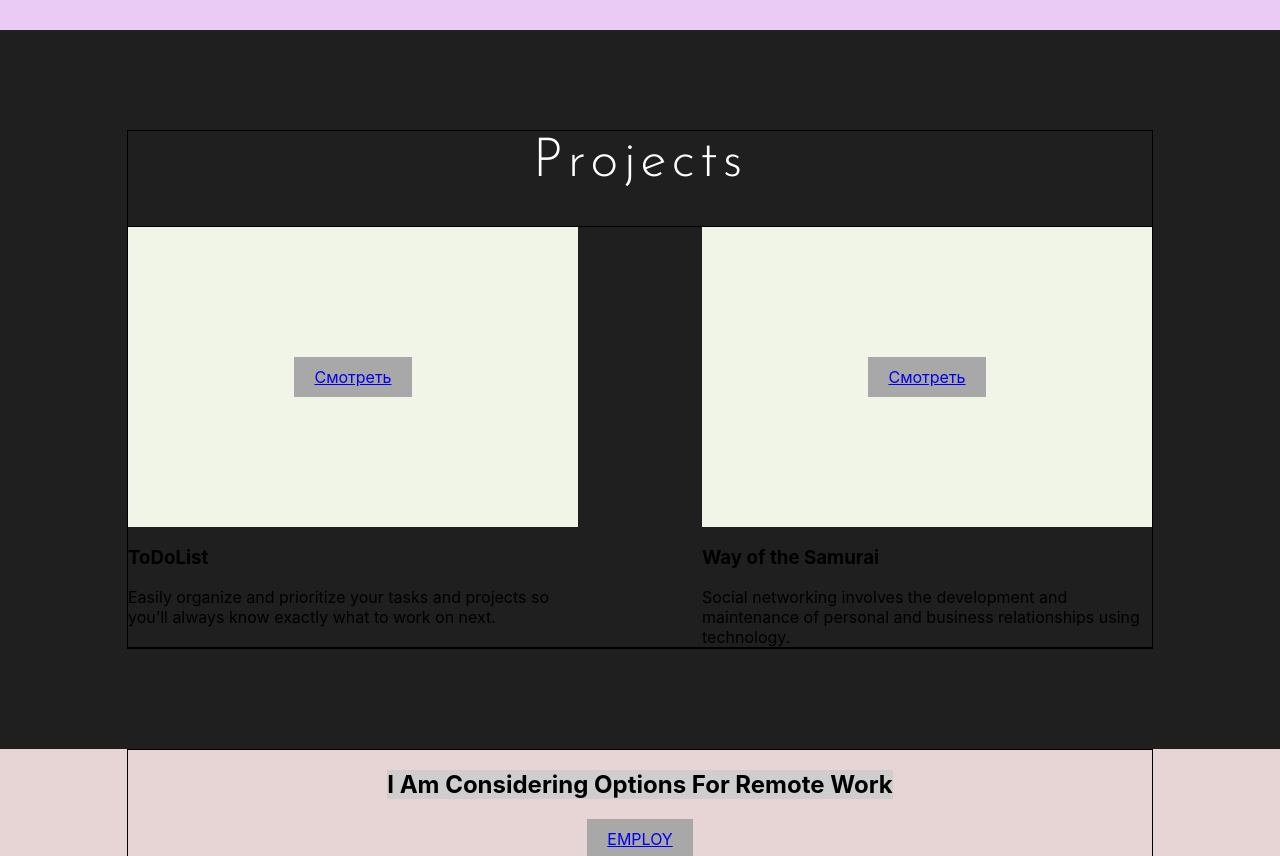
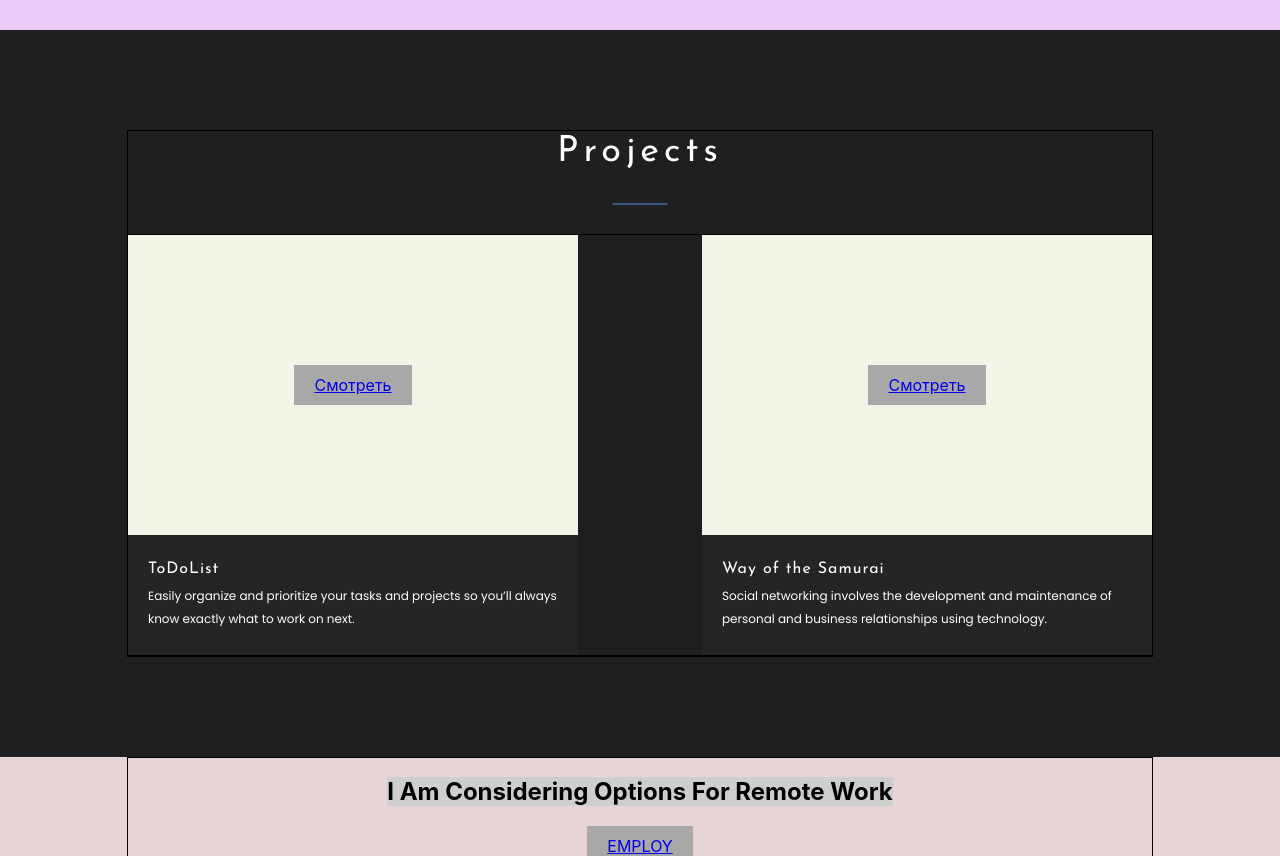
Before and after one commit to YauheniZhukovets/portfolio, a React (Create React App) app: page / in a window 1280 px wide. Shown: the part 1480-2336 px from the top of the page. Built offline with nearby package versions, Linux system fonts and the light colour scheme.

Commit message:
added fonts for the component Project.tsx

```diff
--- a/public/index.html
+++ b/public/index.html
@@ -15,7 +15,8 @@
       user's mobile device or desktop. See https://developers.google.com/web/fundamentals/web-app-manifest/
     -->
     <link rel="manifest" href="%PUBLIC_URL%/manifest.json" />
-    <link href="https://fonts.googleapis.com/css2?family=Josefin+Sans:wght@100;300;400;600;700&display=swap" rel="stylesheet">
+    <link href="https://fonts.googleapis.com/css2?family=Josefin+Sans:wght@100;200;300;400;500;600;700&display=swap" rel="stylesheet">
+    <link href="https://fonts.googleapis.com/css2?family=Poppins:wght@100;200;300;400;500;600;700;800;900&display=swap" rel="stylesheet">
     <!--
       Notice the use of %PUBLIC_URL% in the tags above.
       It will be replaced with the URL of the `public` folder during the build.
--- /dev/null
+++ b/src/common/components/title/Title.module.css
@@ -0,0 +1,22 @@
+.title {
+    margin: 0 0 30px;
+    font-family: 'Josefin Sans', sans-serif;
+    color: #fff;
+    text-transform: capitalize;
+    letter-spacing: 5px;
+    font-size: 36px;
+    line-height: 1.2;
+    font-weight: 400;
+    position: relative;
+}
+
+.title::before {
+    content: '';
+    background: #4e93e6;
+    width: 55px;
+    height: 1px;
+    position: absolute;
+    bottom: -30px;
+    left: 50%;
+    transform: translate(-50%,50%);
+}
--- /dev/null
+++ b/src/common/components/title/Title.tsx
@@ -0,0 +1,15 @@
+import React from 'react';
+import s from './Title.module.css'
+
+type TitlePropsType = {
+    name: string
+}
+
+export const Title = (props: TitlePropsType) => {
+    return (
+        <div className={s.title}>
+            {props.name}
+        </div>
+
+    );
+}
--- a/src/projeсts/Projects.module.css
+++ b/src/projeсts/Projects.module.css
@@ -7,7 +7,6 @@
     flex-direction: column;
     justify-content: flex-start;
     flex-wrap: nowrap;
-
 }
 
 .title {
@@ -15,14 +14,22 @@
     font-family: 'Josefin Sans', sans-serif;
     color: #fff;
     text-transform: capitalize;
-    line-height: 1.2;
     letter-spacing: 5px;
     font-size: 36px;
+    line-height: 1.2;
+    font-weight: 400;
+    position: relative;
 }
 
-.title h2 {
-    margin: 0;
-    font-weight: 300;
+.title::before {
+    content: '';
+    background: #4e93e6;
+    width: 55px;
+    height: 1px;
+    position: absolute;
+    bottom: -30px;
+    left: 50%;
+    transform: translate(-50%,50%);
 }
 
 .projects {
@@ -30,7 +37,9 @@
     width: 100%;
     display: flex;
     justify-content: space-between;
+    align-items: flex-start;
     flex-wrap: wrap;
+    margin-top: 30px;
 }
 
 @media screen and (max-width: 1124px) {
--- a/src/projeсts/Projects.tsx
+++ b/src/projeсts/Projects.tsx
@@ -2,14 +2,17 @@ import React from 'react';
 import s from './Projects.module.css'
 import {Project} from './project/Project';
 import sContainer from '../common/styles/Container.module.css'
+import {Title} from '../common/components/title/Title';
 
 export const Projects = () => {
+   /* const social = {
+        backgroundImage: 'url(' + imgUrl + ')',
+    };*/
+
     return (
         <div className={s.projectsBlock}>
             <div className={`${sContainer.container} ${s.projectsContainer}`}>
-                <div className={s.title}>
-                    <h2>Projects</h2>
-                </div>
+               <Title name={'Projects'} />
                 <div className={s.projects}>
                     <Project
                         name={'ToDoList'}
--- a/src/projeсts/project/Project.module.css
+++ b/src/projeсts/project/Project.module.css
@@ -2,8 +2,8 @@
     width: 450px;
     display: flex;
     flex-direction: column;
+    background-color: #252527;
 }
-
 
 .image {
     height: 300px;
@@ -18,3 +18,24 @@
     background-color: #a8a8a8;
     cursor: pointer;
 }
+
+.projectInfo {
+    padding: 25px 20px;
+}
+
+.projectTitle {
+    font-family: 'Josefin Sans', sans-serif;
+    font-size: 16px;
+    letter-spacing: 1px;
+    margin: 0 0 5px;
+    line-height: 1.2;
+    color: #fff;
+}
+
+.description {
+    font-family: 'Poppins', sans-serif;
+    line-height: 1.8;
+    font-weight: 400;
+    font-size: 12px;
+    color: #fff;
+}
--- a/src/projeсts/project/Project.tsx
+++ b/src/projeсts/project/Project.tsx
@@ -6,14 +6,16 @@ type ProjectPropsType = {
     description: string
 }
 
-export const Project = (props:ProjectPropsType) => {
+export const Project = (props: ProjectPropsType) => {
     return (
         <div className={s.project}>
             <div className={s.image}>
-                <a href={'/*'} className={s.viewBtn} >Смотреть</a>
+                <a href={'/*'} className={s.viewBtn}>Смотреть</a>
             </div>
-                <h3>{props.name}</h3>
-                <span className={s.description} > {props.description} </span>
+            <div className={s.projectInfo}>
+                <div className={s.projectTitle}>{props.name}</div>
+                <span className={s.description}> {props.description} </span>
+            </div>
         </div>
     );
 };
--- a/src/skills/Skills.tsx
+++ b/src/skills/Skills.tsx
@@ -2,12 +2,13 @@ import React from 'react';
 import s from  './Skills.module.css'
 import sContainer from  '../common/styles/Container.module.css'
 import {Skill} from './Skill/Skill';
+import {Title} from '../common/components/title/Title';
 
 export const Skills = () => {
     return (
         <div className={s.skillsBlock}>
             <div className= {`${sContainer.container} ${s.skillsContainer}`} >
-                <h2 className={s.title}>Skills</h2>
+                <Title name={'Skills'}/>
                 <div className={s.skills}>
                     <Skill title={'JS'} description={'Язык программирования. Поддерживает объектно-ориентированный, императивный и функциональный стили.'}/>
                     <Skill title={'CSS'} description={'Формальный язык описания внешнего вида документа, написанного с использованием языка разметки.'}/>
```
